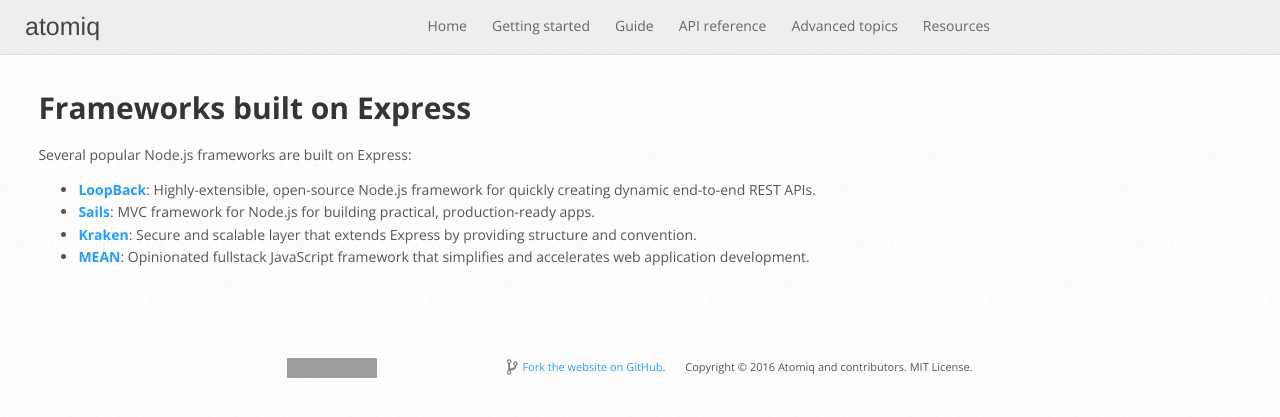
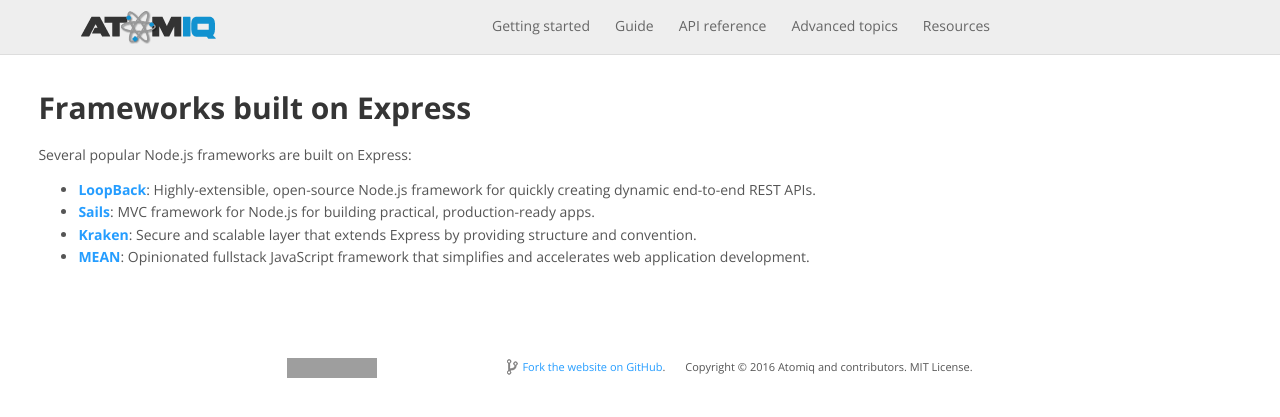
Before and after one commit to atomiqio/atomiqio.github.io, a Jekyll site: the page built from en/resources/frameworks.md, in a window 1280 px wide. Shown: the top 417 px of the page. Built offline with Jekyll 4.4.1, drawn with Linux system fonts in a browser that asks for light colours; nearby versions of some CDN libraries; grey boxes are pictures that could not be loaded.

Commit message:
updated logo for navbar

```diff
--- a/_includes/header/header-en.html
+++ b/_includes/header/header-en.html
@@ -2,11 +2,14 @@
   <div id="mobile-menu">
       <div id="nav-button" class="fa fa-bars fa-2x button"></div>
   </div>
-  <section id="logo"><a href="/" class="atomiq">atomiq</a>
+  <section id="logo"><a href="/" class="atomiq"></a>
+    <a href="/">
+      <img src="/images/logo/atomiq-logo-light-bg-150x45-x.png"></img>
+    </a>
   </section>
   <div id="navbar">
       <ul id="navmenu">
-          <li><a href="/" id="home-menu"{% if page.menu == 'home' %} class="active"{% endif %}>Home</a></li>
+          <!-- <li><a href="/" id="home-menu"{% if page.menu == 'home' %} class="active"{% endif %}>Home</a></li> -->
           <li>
               <ul id="getting-started-menu" class="menu">
                   <li><a href="/{{ page.lang }}/starter/installing.html"{% if page.menu == 'starter' %} class="active"{% endif %}>Getting started</a>
--- a/css/style.css
+++ b/css/style.css
@@ -14,7 +14,8 @@
 
 body {
   font: 400 14px/1.6 "Open Sans", sans-serif;
-  background: url(/images/bg.jpg);
+  /* background: url(/images/bg.jpg);*/
+  background: #white;
   margin: 0;
   padding: 0;
   color: #555;
@@ -200,9 +201,9 @@
 
 #logo {
   position: fixed;
-  top: 2px;
+  top: 0;
   margin: 0;
-  padding: 10px 25px;
+  padding: 5px 25px 5px 75px;
   width: auto;
   border-left: none;
 }
```
Also changed, not shown: images/logo/atomiq-logo-light-bg-150x45-x.png (added), 1 other file.
